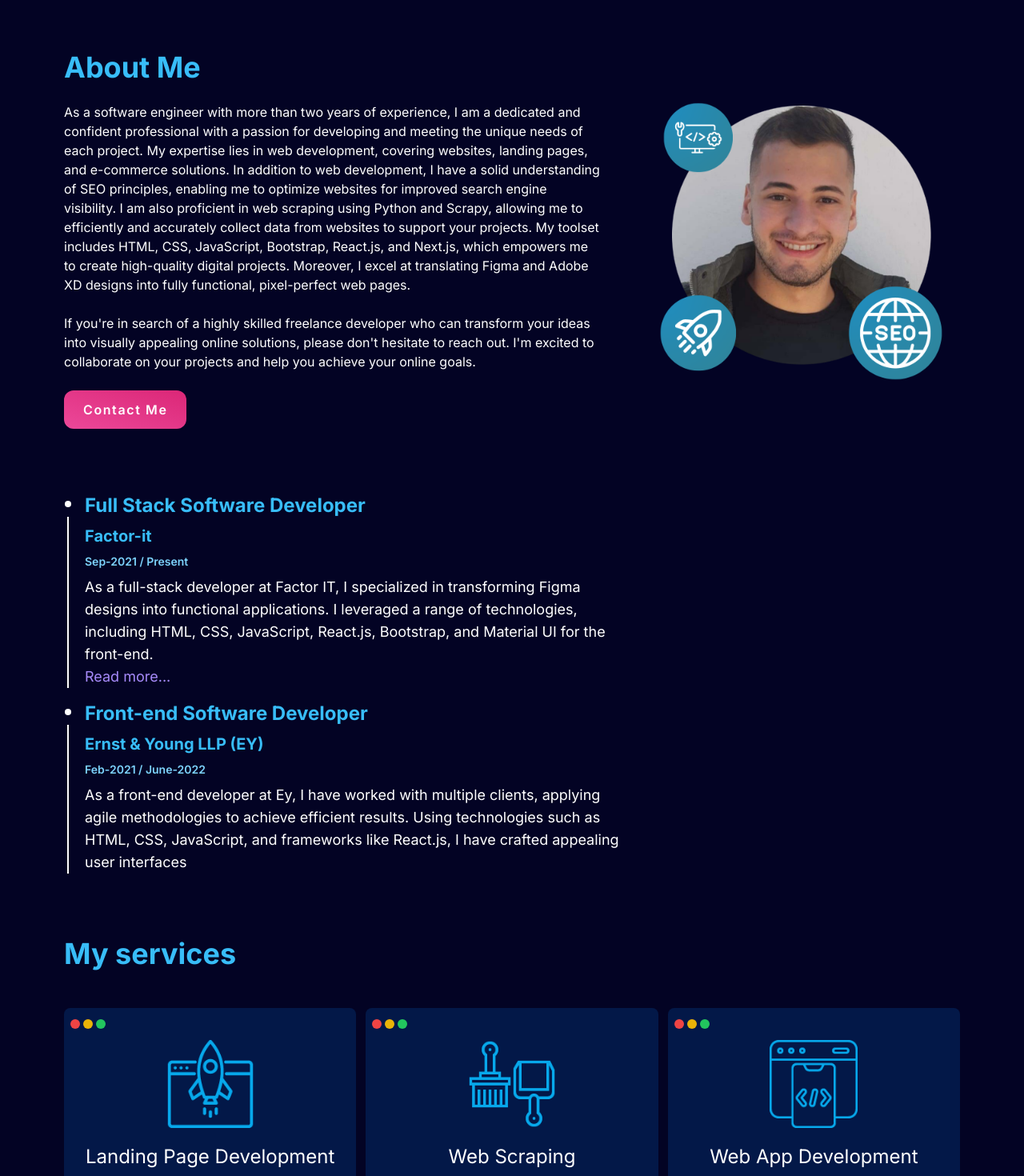
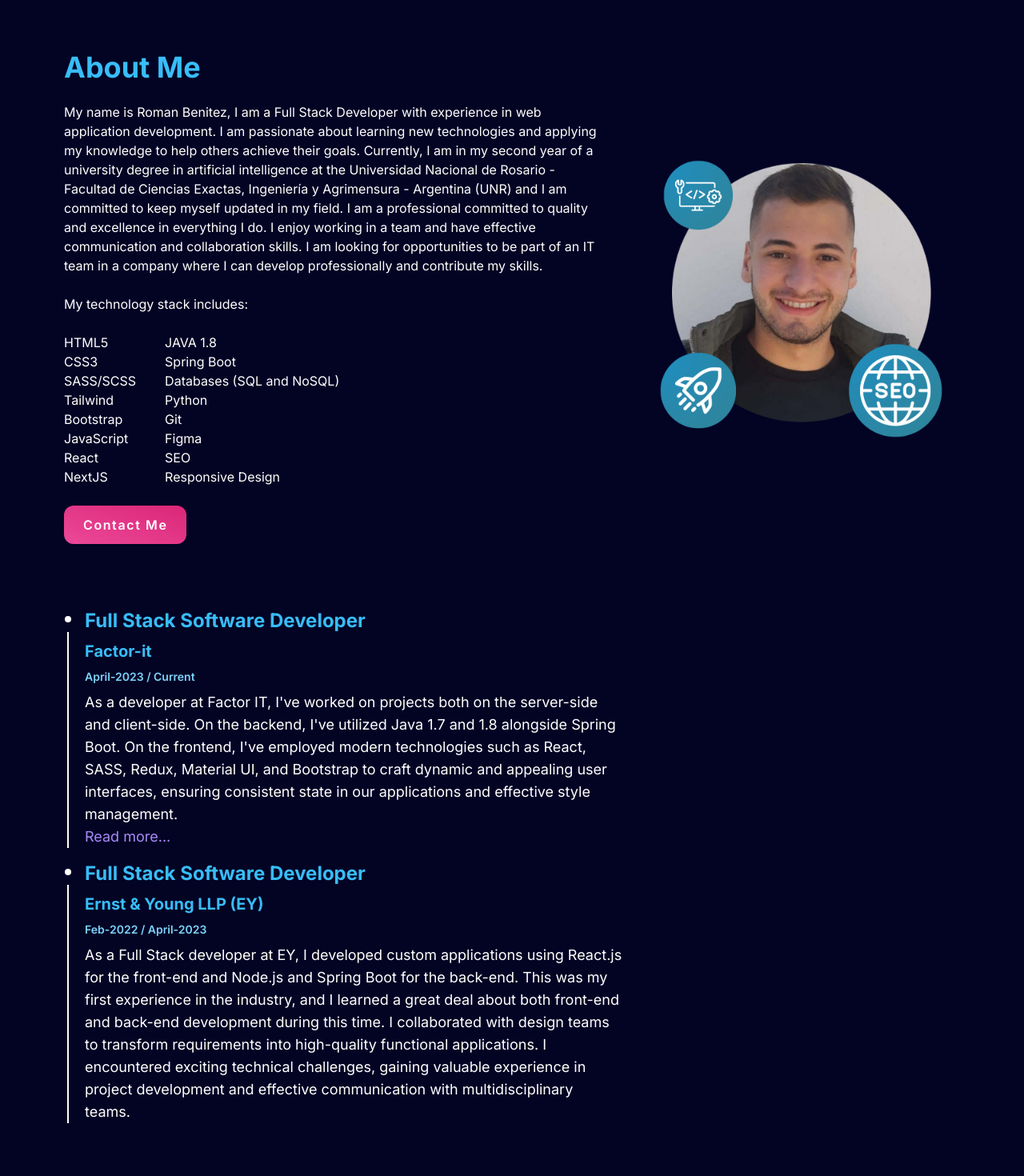
Before and after one commit to romanjbenitez/web-page, a Next.js app: page / in a window 1280 px wide. Shown: the part 800-2270 px from the top of the page at 80% size. Built offline with nearby package versions, Linux system fonts and the light colour scheme.

Commit message:
Improve some features

```diff
--- a/src/app/globals.css
+++ b/src/app/globals.css
@@ -4,7 +4,7 @@
 
 :root {
   --primary: #0c0b15;
-  --secondary: #4e307a;
+  --secondary: #06a6e9;
 }
 /* Firefox */
 * {
--- a/src/components/About.tsx
+++ b/src/components/About.tsx
@@ -39,27 +39,46 @@ function About() {
             About Me
           </h2>
           <p className='sm:text-md max-w-2xl 2xl:text-lg'>
-            As a software engineer with more than two years of experience, I am
-            a dedicated and confident professional with a passion for developing
-            and meeting the unique needs of each project. My expertise lies in
-            web development, covering websites, landing pages, and e-commerce
-            solutions. In addition to web development, I have a solid
-            understanding of SEO principles, enabling me to optimize websites
-            for improved search engine visibility. I am also proficient in web
-            scraping using Python and Scrapy, allowing me to efficiently and
-            accurately collect data from websites to support your projects. My
-            toolset includes HTML, CSS, JavaScript, Bootstrap, React.js, and
-            Next.js, which empowers me to create high-quality digital projects.
-            Moreover, I excel at translating Figma and Adobe XD designs into
-            fully functional, pixel-perfect web pages.
+            My name is Roman Benitez, I am a Full Stack Developer with
+            experience in web application development. I am passionate about
+            learning new technologies and applying my knowledge to help others
+            achieve their goals. Currently, I am in my second year of a
+            university degree in artificial intelligence at the Universidad
+            Nacional de Rosario - Facultad de Ciencias Exactas, Ingeniería y
+            Agrimensura - Argentina (UNR) and I am committed to keep myself
+            updated in my field. I am a professional committed to quality and
+            excellence in everything I do. I enjoy working in a team and have
+            effective communication and collaboration skills. I am looking for
+            opportunities to be part of an IT team in a company where I can
+            develop professionally and contribute my skills.
           </p>
 
           <p className='sm:text-md max-w-2xl 2xl:text-lg'>
-            If you're in search of a highly skilled freelance developer who can
-            transform your ideas into visually appealing online solutions,
-            please don't hesitate to reach out. I'm excited to collaborate on
-            your projects and help you achieve your online goals.
+            My technology stack includes:
           </p>
+          <div className='items-beetween flex'>
+            <ul className='mr-9 list-none'>
+              <li>HTML5</li>
+              <li>CSS3</li>
+              <li>SASS/SCSS</li>
+              <li>Tailwind</li>
+              <li>Bootstrap</li>
+              <li>JavaScript</li>
+              <li>React</li>
+              <li>NextJS</li>
+            </ul>
+            <ul className='list-none'>
+              <li>JAVA 1.8</li>
+              <li>Spring Boot</li>
+              <li>Databases (SQL and NoSQL)</li>
+              <li>Python</li>
+              <li>Git</li>
+              <li>Figma</li>
+              <li>SEO</li>
+              <li>Responsive Design</li>
+            </ul>
+          </div>
+
           <div className='flex items-center gap-6'>
             {/* <a
               href='#'
--- a/src/components/BackgroundAnimation.tsx
+++ b/src/components/BackgroundAnimation.tsx
@@ -91,7 +91,7 @@ export function BackgroundAnimation() {
             image,
           ),
       )
-      canvas.width = innerWidth
+      canvas.width = innerWidth - 3
       canvas.height = innerHeight
     }
     const animate = () => {
--- a/src/components/Experience.tsx
+++ b/src/components/Experience.tsx
@@ -4,38 +4,41 @@ function Experience() {
     {
       index: 1,
       title: 'Full Stack Software Developer',
-      date: 'Sep-2021 / Present',
+      date: 'April-2023 / Current',
       charge: 'Factor-it',
       description: (
         <p>
-          As a full-stack developer at Factor IT, I specialized in transforming
-          Figma designs into functional applications. I leveraged a range of
-          technologies, including HTML, CSS, JavaScript, React.js, Bootstrap,
-          and Material UI for the front-end.
+          As a developer at Factor IT, I've worked on projects both on the
+          server-side and client-side. On the backend, I've utilized Java 1.7
+          and 1.8 alongside Spring Boot. On the frontend, I've employed modern
+          technologies such as React, SASS, Redux, Material UI, and Bootstrap to
+          craft dynamic and appealing user interfaces, ensuring consistent state
+          in our applications and effective style management.
         </p>
       ),
       hasMoreText: true,
       moreText: (
         <p>
-          On the back-end, I utilized Python with FastAPI and Java with Spring
-          Boot to create robust and efficient services. My focus was on meeting
-          project deadlines and ensuring optimal application performance. I had
-          the opportunity to work with multiple clients across various sectors,
-          including insurance and financial systems.
+          Also, I've actively collaborated with essential tools like Figma for
+          UI design and JIRA for project management.
         </p>
       ),
     },
     {
       index: 2,
-      title: 'Front-end Software Developer',
-      date: 'Feb-2021 / June-2022',
+      title: 'Full Stack Software Developer',
+      date: 'Feb-2022 / April-2023',
       charge: 'Ernst & Young LLP (EY)',
       description: (
         <p className='flex flex-col gap-1'>
-          As a front-end developer at Ey, I have worked with multiple clients,
-          applying agile methodologies to achieve efficient results. Using
-          technologies such as HTML, CSS, JavaScript, and frameworks like
-          React.js, I have crafted appealing user interfaces
+          As a Full Stack developer at EY, I developed custom applications using
+          React.js for the front-end and Node.js and Spring Boot for the
+          back-end. This was my first experience in the industry, and I learned
+          a great deal about both front-end and back-end development during this
+          time. I collaborated with design teams to transform requirements into
+          high-quality functional applications. I encountered exciting technical
+          challenges, gaining valuable experience in project development and
+          effective communication with multidisciplinary teams.
         </p>
       ),
       moreText: <p className='text-violet-100'></p>,
--- a/src/components/Form.tsx
+++ b/src/components/Form.tsx
@@ -45,7 +45,7 @@ function Form() {
           type='text'
           name='name'
           className='mt-1 w-full rounded border border-blue-950 bg-primary p-2.5 outline-none brightness-125 placeholder:text-gray-600 focus:ring-1 focus:ring-sky-700/50'
-          placeholder='Johan Liebert'
+          placeholder='Jhon Doee'
           required
           maxLength={100}
         />
@@ -56,7 +56,7 @@ function Form() {
           name='email'
           type='email'
           className='mt-1 w-full rounded-md border border-blue-950 bg-primary p-2.5 outline-none brightness-125 placeholder:text-gray-600 focus:ring-1 focus:ring-sky-700/50'
-          placeholder='johan.liebert@example.com'
+          placeholder='jhondoee@example.com'
           maxLength={150}
           required
         />
--- a/src/components/Projects.tsx
+++ b/src/components/Projects.tsx
@@ -8,7 +8,7 @@ import { useRef } from 'react'
 
 
 function Projects() {
-  const { ref } = useSectionInView('My services')
+  const { ref } = useSectionInView('What can I do?')
   const refScroll = useRef<HTMLDivElement>(null)
   const { scrollYProgress } = useScroll({
     target: refScroll,
@@ -29,7 +29,7 @@ function Projects() {
         }}
       >
         <h2 className='text-3xl font-bold text-sky-400 sm:text-4xl'>
-          My services
+          What can I do?
         </h2>
         <article className='grid place-content-center justify-between gap-8 sm:grid-cols-2 lg:grid-cols-3 lg:gap-3'>
           {services.map(({ id, name, image, desc }, index) => (
--- a/src/lib/data.ts
+++ b/src/lib/data.ts
@@ -1,5 +1,5 @@
 import { BiLogoGmail, BiLogoUpwork } from 'react-icons/bi'
-import { SiLeetcode, SiGithub, SiCodewars} from 'react-icons/si'
+import { SiLeetcode, SiGithub, SiCodewars, SiLinkedin} from 'react-icons/si'
 
 export const links = [
   {
@@ -11,7 +11,7 @@ export const links = [
     hash: '#about',
   },
   {
-    name: 'My services',
+    name: 'What can I do?',
     hash: '#services',
   },
   {
@@ -23,27 +23,19 @@ export const links = [
 export const socialMedias = [
   {
     id: 1,
-    name: 'Upwork',
+    name: 'linkedin',
     link: 'https://www.upwork.com/freelancers/~0156f3b0bc5f77995f?viewMode=1',
-    icon: BiLogoUpwork,
-    color: '#6fda44',
-    clipboardCopy: 'https://www.upwork.com/freelancers/~0156f3b0bc5f77995f?viewMode=1',
+    icon: SiLinkedin,
+    color: '#F5FEFD',
+    clipboardCopy: 'https://www.linkedin.com/in/romanjbenitez/',
   },
   {
     id: 4,
     name: 'Github',
     link: 'https://github.com/romanjbenitez',
     icon: SiGithub,
-    color: '#ffffff',
+    color: '#F5FEFD',
     clipboardCopy: 'https://github.com/romanjbenitez',
-  },
-  {
-    id: 2,
-    name: 'LeetCode',
-    link: 'https://leetcode.com/Romanbenitez/',
-    icon: SiLeetcode,
-    color: '#fea016',
-    clipboardCopy: 'https://leetcode.com/Romanbenitez/',
   },
   {
     id: 3,
@@ -54,12 +46,29 @@ export const socialMedias = [
     clipboardCopy: 'roman200217@gmail.com',
   },
   {
+    id: 2,
+    name: 'LeetCode',
+    link: 'https://leetcode.com/Romanbenitez/',
+    icon: SiLeetcode,
+    color: '#fea016',
+    clipboardCopy: 'https://leetcode.com/Romanbenitez/',
+  },
+
+  {
     id: 5,
     name: 'CodeWars',
     link: 'https://www.codewars.com/users/romanjbenitez',
     icon: SiCodewars,
     color: '#B1361F',
     clipboardCopy: 'https://www.codewars.com/users/romanjbenitez',
+  },
+  {
+    id: 6,
+    name: 'Upwork',
+    link: 'https://www.upwork.com/freelancers/~0156f3b0bc5f77995f?viewMode=1',
+    icon: BiLogoUpwork,
+    color: '#6fda44',
+    clipboardCopy: 'https://www.upwork.com/freelancers/~0156f3b0bc5f77995f?viewMode=1',
   },
 
 ] as const
```
Also changed, not shown: src/components/Footer.tsx (line endings or trailing spaces).
